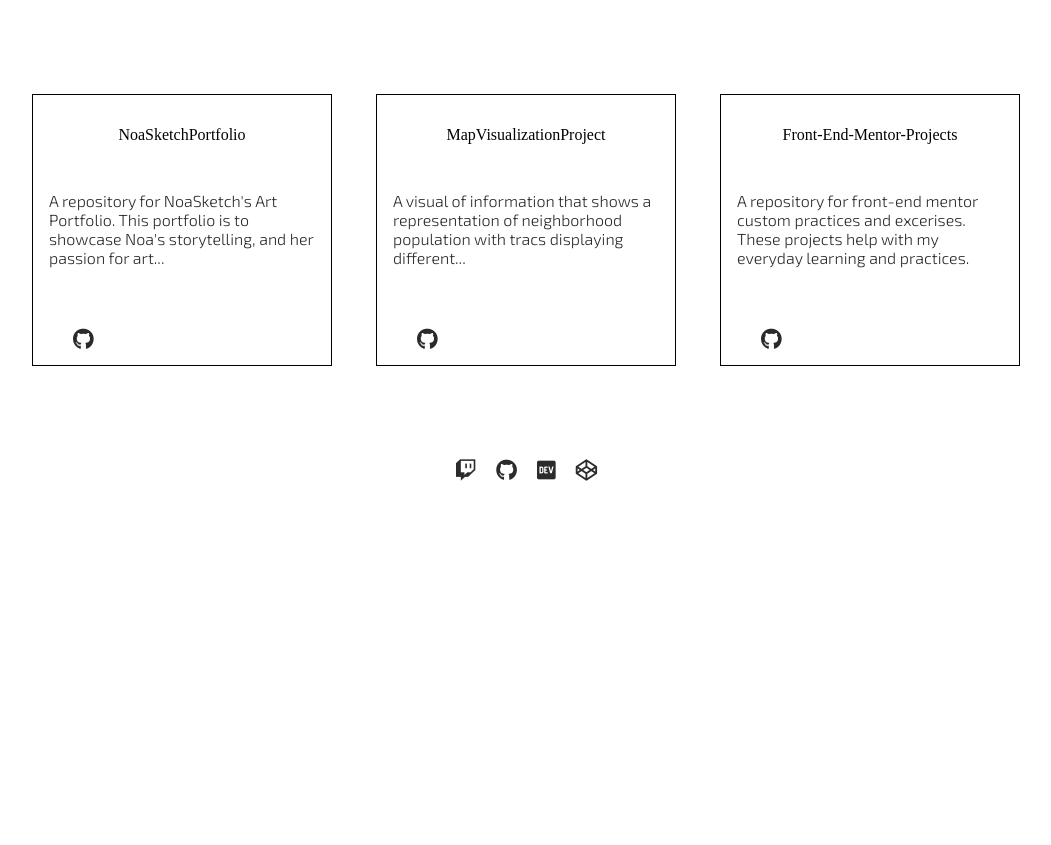
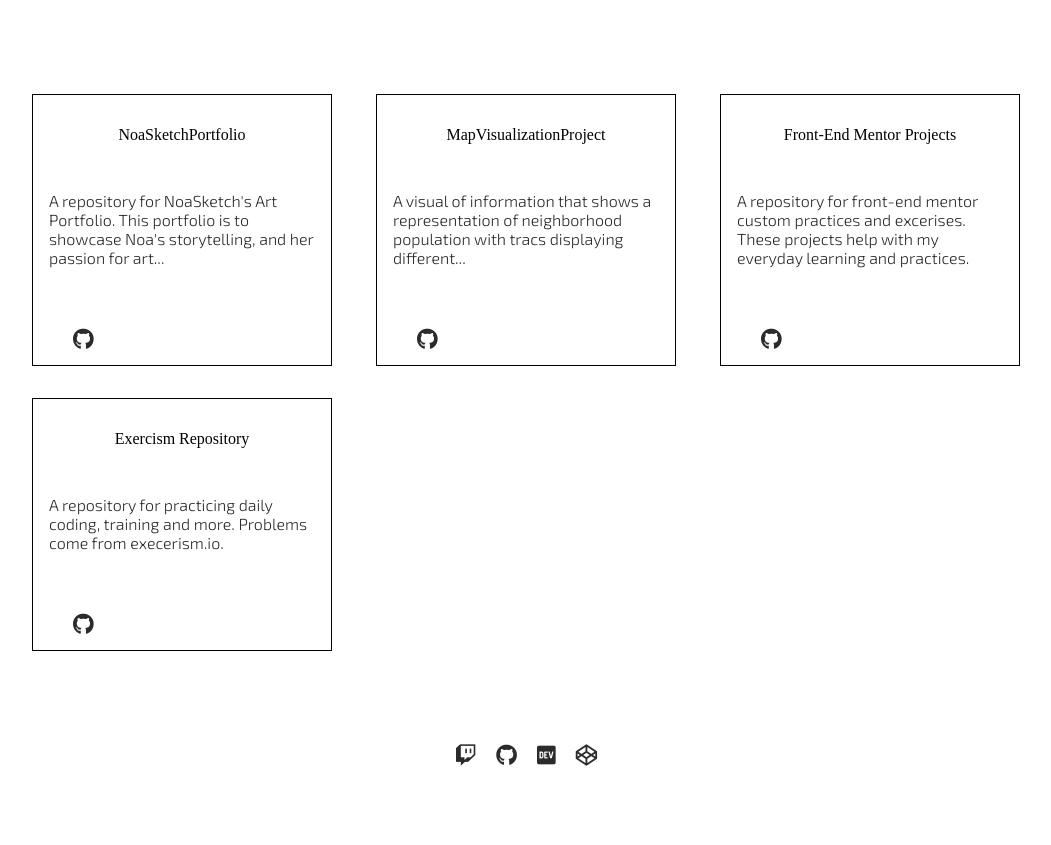
Before and after one commit to Sorumeiji/sorumeiji.github.io, a plain HTML site: page index.html in a window 1280 px wide. Shown: the part 400-1245 px from the top of the page, without its empty margins (114-1165 px from the left). Before the commit the page ends 959 px from the top, so only its background shows below. Drawn offline with nearby package versions, Linux system fonts and the light colour scheme.

Commit message:
updating title

```diff
--- a/index.html
+++ b/index.html
@@ -55,9 +55,18 @@
                     </ul>
                 </div>
                 <div class="repository__item">
-                    <h3 class="repository__title">Front-End-Mentor-Projects</h3>
+                    <h3 class="repository__title">Front-End Mentor Projects</h3>
                     <p class="repository__summary">A repository for front-end mentor custom practices and
                         excerises. These projects help with my everyday learning and practices.</p>
+                    <ul class="footer__socialLinks">
+                        <li class="social-list__item"><a href="https://github.com/Sorumeiji"
+                                class="social-list__link"><i class="fab fa-github fa-lg"></i></a></li>
+                    </ul>
+                </div>
+                <div class="repository__item">
+                    <h3 class="repository__title">Exercism Repository</h3>
+                    <p class="repository__summary">A repository for practicing daily coding, training and more. Problems
+                        come from execerism.io.</p>
                     <ul class="footer__socialLinks">
                         <li class="social-list__item"><a href="https://github.com/Sorumeiji"
                                 class="social-list__link"><i class="fab fa-github fa-lg"></i></a></li>
```
